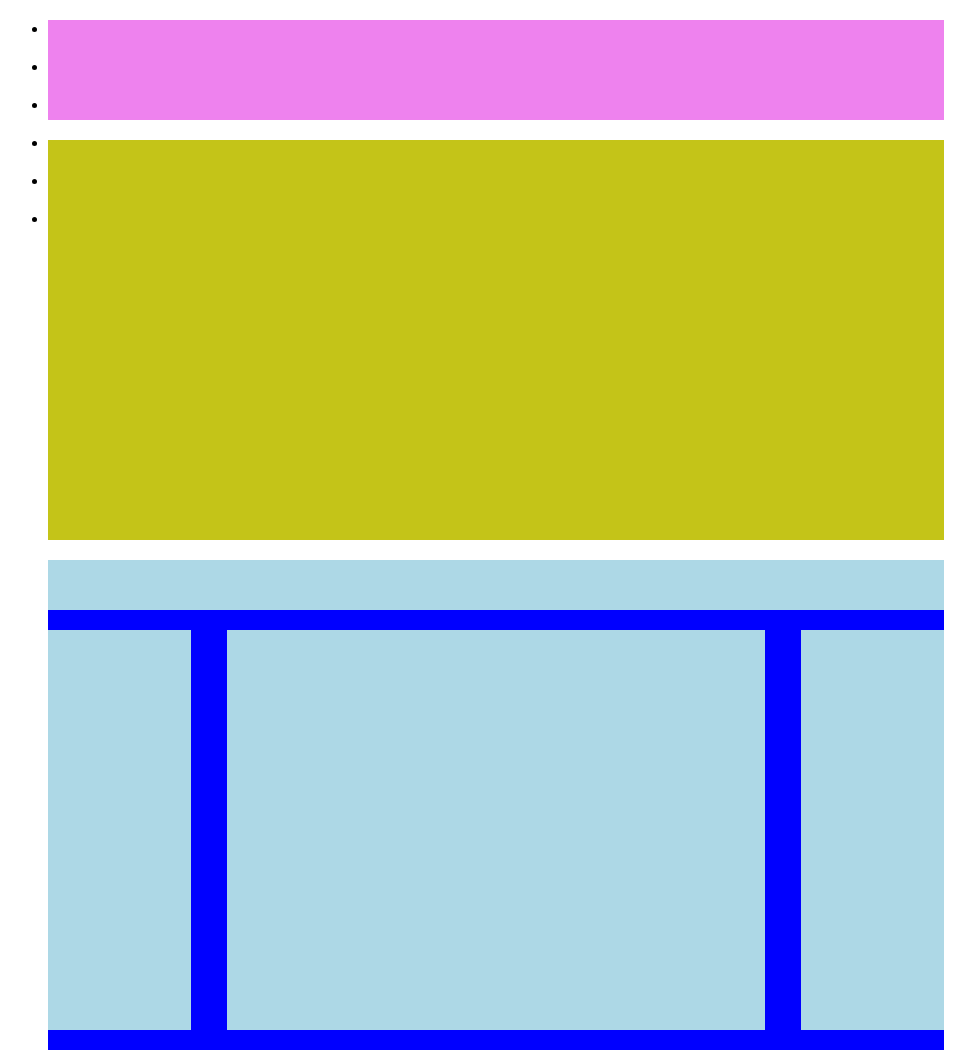
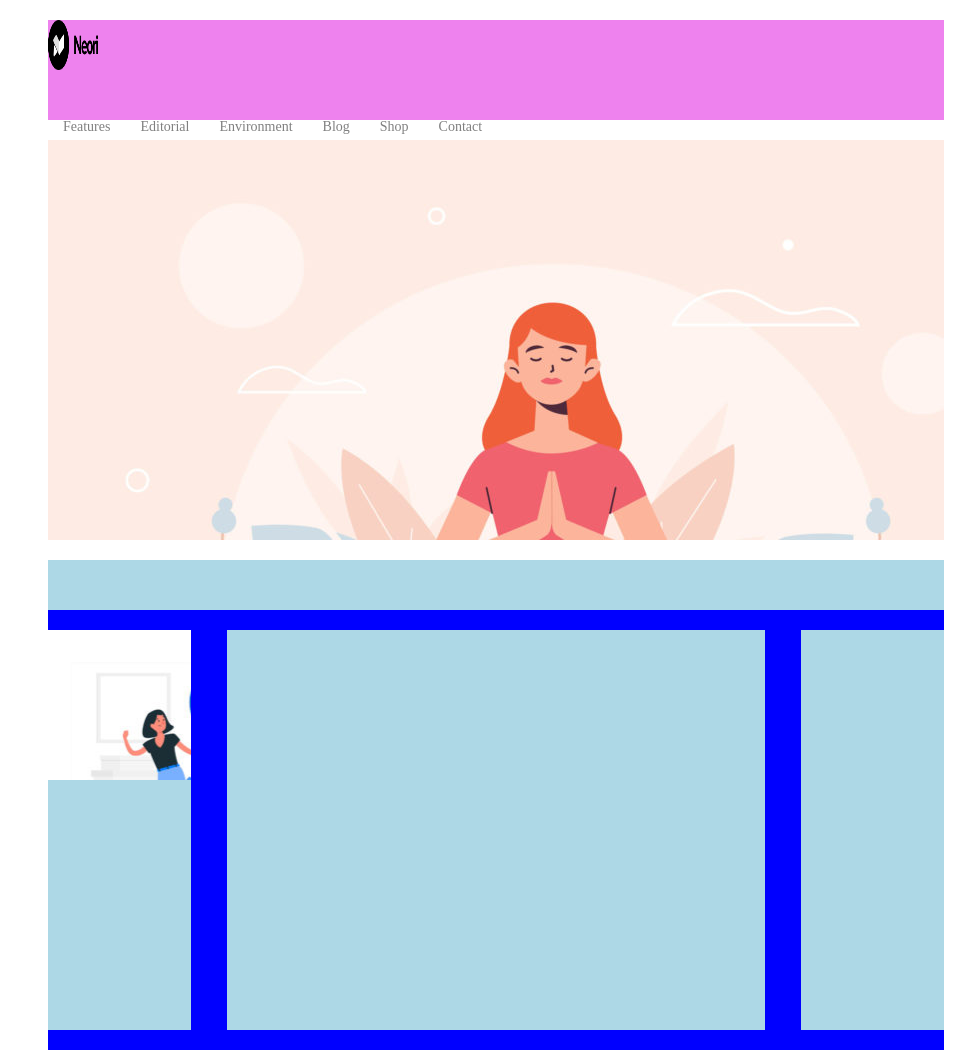
Before and after one commit to LucaVitullo/htmlcss-wp, a plain HTML site: page index.html in a window 1280 px wide. Shown: the top 1053 px of the page, without its empty margins (144-1119 px from the left). Drawn offline with Linux system fonts and the light colour scheme.

Commit message:
inserimento img

```diff
--- a/index.html
+++ b/index.html
@@ -10,23 +10,31 @@
   <body>
     <div class="cont-main-layout">
       <header>
-        <div class="logo"></div>
-        <nav>
-          <ul>
-            <li></li>
-            <li></li>
-            <li></li>
-            <li></li>
-            <li></li>
-            <li></li>
-          </ul>
-        </nav>
+        <div class="logo">
+          <div class="img-logo">
+            <img src="/img/logo.png" alt="" />
+          </div>
+          <nav>
+            <ul>
+              <li><a href="#">Features</a></li>
+              <li><a href="#">Editorial</a></li>
+              <li><a href="#">Environment</a></li>
+              <li><a href="#">Blog</a></li>
+              <li><a href="#">Shop</a></li>
+              <li><a href="#">Contact</a></li>
+            </ul>
+          </nav>
+        </div>
       </header>
       <main>
-        <div class="yellow"></div>
+        <div class="yellow">
+          <div class="img-banner"></div>
+        </div>
         <div class="blue">
           <div class="content-headline"></div>
-          <div class="column"></div>
+          <div class="column">
+            <div class="img-1"></div>
+          </div>
           <div class="column"></div>
           <div class="column"></div>
         </div>
--- a/style.css
+++ b/style.css
@@ -14,10 +14,42 @@ header {
   background-color: violet;
 }
 
+.logo img{
+  width: 50px;
+  height: 50px;
+}
+
+nav{
+ width: 80%;
+}
+
+.logo ul{
+  font-size: 0;
+}
+
+.logo li{
+  list-style-type: none;
+  display: inline-block;
+  padding: 5px 15px;
+  font-size: 14px;
+}
+
+.logo li a{
+  text-decoration: none;
+  color: gray;
+}
+
 .yellow {
   height: 400px;
   background-color: rgb(196, 196, 24);
 }
+
+.yellow .img-banner{
+  background-image: url(../img/banner.jpg);
+  width: 100%;
+  height: 100%;
+}
+
 
 .blue {
   height: auto;
@@ -40,6 +72,12 @@ header {
   margin: 0 4% 20px;
 }
 
+.img-1{
+  background-image: url(/img/img-1.jpg);
+  width: 100%;
+  height: 150px;
+}
+
 .column:nth-child(4) {
   float: right;
   width: 16%;
```
